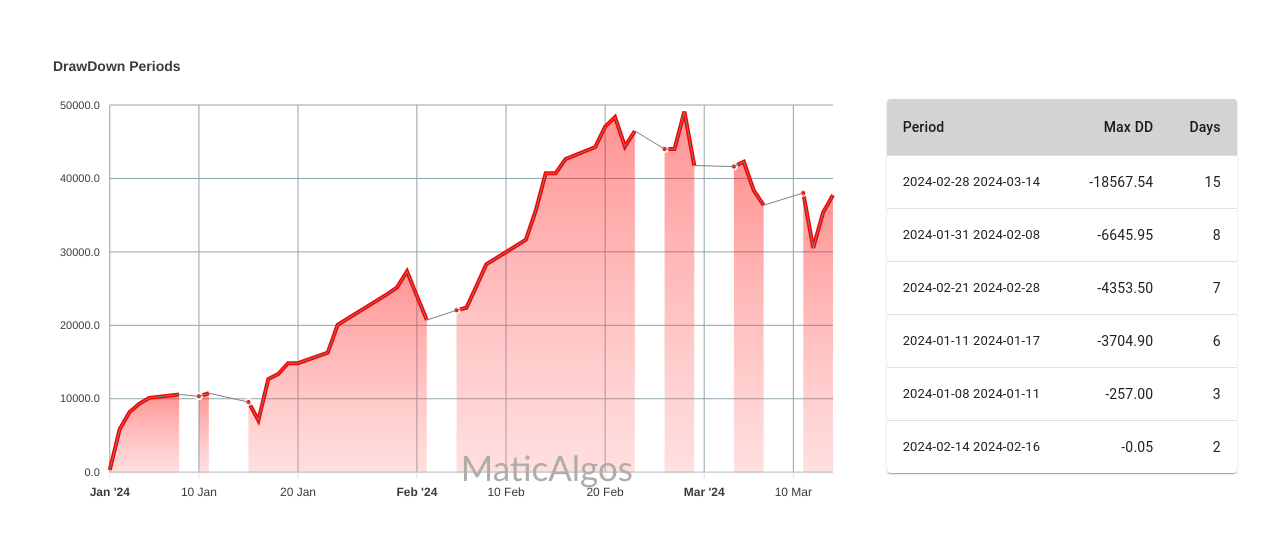
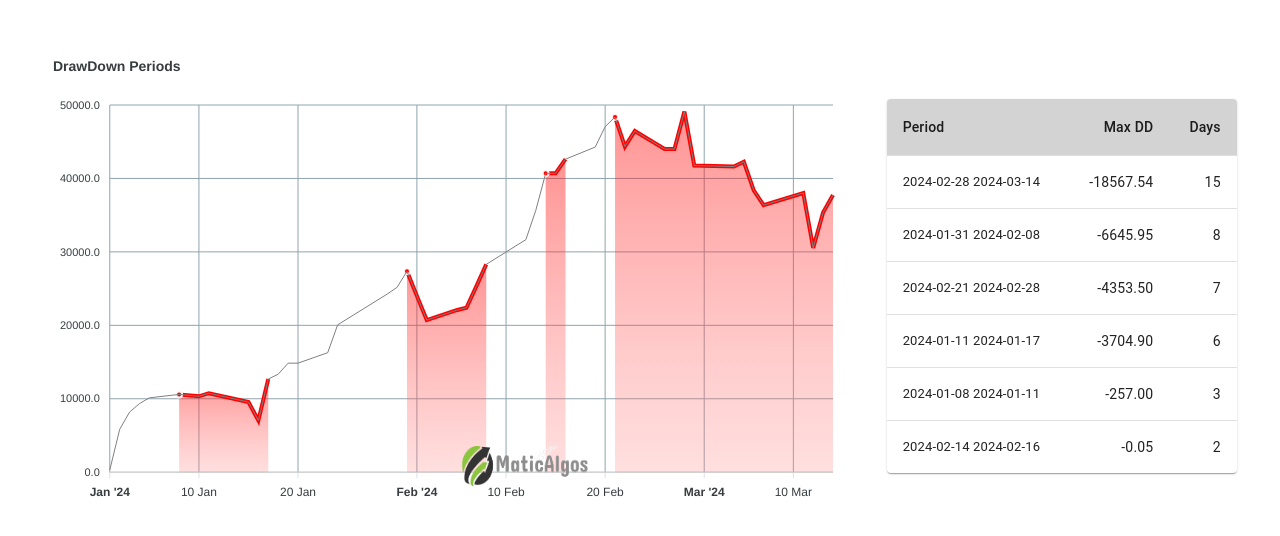
Before and after one commit to Ketan281/maticAlgos, a React (Create React App) app: page / in a window 1280 px wide. Shown: the part 114-650 px from the top of the page. Built offline with nearby package versions, Linux system fonts and the light colour scheme.

Commit message:
saved changes

```diff
--- a/src/App.css
+++ b/src/App.css
@@ -30,6 +30,11 @@
   color:rgb(174, 172, 172);
   font-family:'Trebuchet MS', 'Lucida Sans Unicode', 'Lucida Grande', 'Lucida Sans', Arial, sans-serif;
   font-weight: 500;
+
+}
+.logo img{
+  height: 2.5rem;
+  width: 8rem;
 }
 @media only screen and (max-width: 768px){
   .logo{
--- a/src/components/MixedCharts.js
+++ b/src/components/MixedCharts.js
@@ -1,7 +1,8 @@
 import React, { useState} from 'react';
 import ReactApexChart from 'react-apexcharts';
 import Data from "../returns.json"
-import newData from "../ddperiod.json"
+import newData from "../ddperiod.json";
+import logo from "./assets/Captureq1.png"
 import { useMediaQuery } from '@mui/material'
 const ApexChart = () => {
   const isMobile = useMediaQuery("(max-width:768px)");
@@ -39,18 +40,78 @@ const ApexChart = () => {
     return result;
 }
 
+function processData(combined, data) {
+  let result = [];
+  let addedDates = new Set(); // Set to keep track of added dates
+
+  // Create a set of all dates in combined
+  let allDates = new Set(combined.map(item => item.date));
+
+  // First, add dates from data
+  data.forEach((item) => {
+       const startDate = item.Start_Date;
+       const endDate = item.End_Date;
+
+       const startIndex = combined.findIndex(item => item.date === startDate);
+       const endIndex = combined.findIndex(item => item.date === endDate);
+
+       const rangeData = [];
+       for (let i = startIndex; i <= endIndex; i++) {
+           const date = new Date(combined[i].date).toLocaleDateString('en-US', { month: 'short', day: 'numeric', year: 'numeric' });
+           if (!addedDates.has(date)) { // Check if the date has already been added
+               rangeData.push({ x: date, y: combined[i].cumsum });
+               addedDates.add(date); // Add the date to the set of added dates
+           }
+       }
+
+       result = result.concat(rangeData);
+  });
+
+  // Then, add dates from combined that are not in data
+  allDates.forEach(date => {
+       if (!addedDates.has(date)) {
+           const formattedDate = new Date(date).toLocaleDateString('en-US', { month: 'short', day: 'numeric', year: 'numeric' });
+           result.push({ x: formattedDate, y: null });
+       }
+  });
+
+  // Remove duplicates based on the 'x' property
+  result = result.filter((value, index, self) =>
+      index === self.findIndex((t) => (
+          t.x === value.x
+      ))
+  );
+
+  // Sort the result by date
+  result.sort((a, b) => new Date(a.x) - new Date(b.x));
+  return result;
+ }
+
+
+
+
+
+
+
+
+
+
 
   const areaData = getCumsumValues(Data.data.combined, newData.data);
+  const areaData1 = processData(Data.data.combined,newData.data)
+  console.log(areaData1,"areadataaa")
   const [series, setSeries] = useState([
     {
       name: 'Network',
       type: 'area',
-      data: areaData,
+      data: areaData1,
+      // tooltip: { enabled: false },
     },
     {
       name: 'Line Chart',
       type: 'line',
       data: Data.data.combined.map((item, index) => ({ x: new Date(item.date).toLocaleDateString('en-US', { month: 'short', day: 'numeric', year: 'numeric' }), y: item.cumsum })),
+      // tooltip: { enabled: true },
     },
   ]);
 
@@ -75,6 +136,7 @@ const ApexChart = () => {
     title: { text: 'DrawDown Periods', align: 'left' },
     tooltip: {
       enabled: true,
+      enabledOnSeries:[0],
       shared: true,
       intersect: false,
       x: {
@@ -155,7 +217,7 @@ const ApexChart = () => {
         />
       </div>
       <div className='logo'>
-          MaticAlgos
+          <img src={logo} alt="logo"/>
       </div>
     </div>
   );
```
Also changed, not shown: src/mixedCharts.js (added, +26 -0 lines), src/components/assets/Captureq.PNG (added), src/components/assets/Captureq1.png (added).
